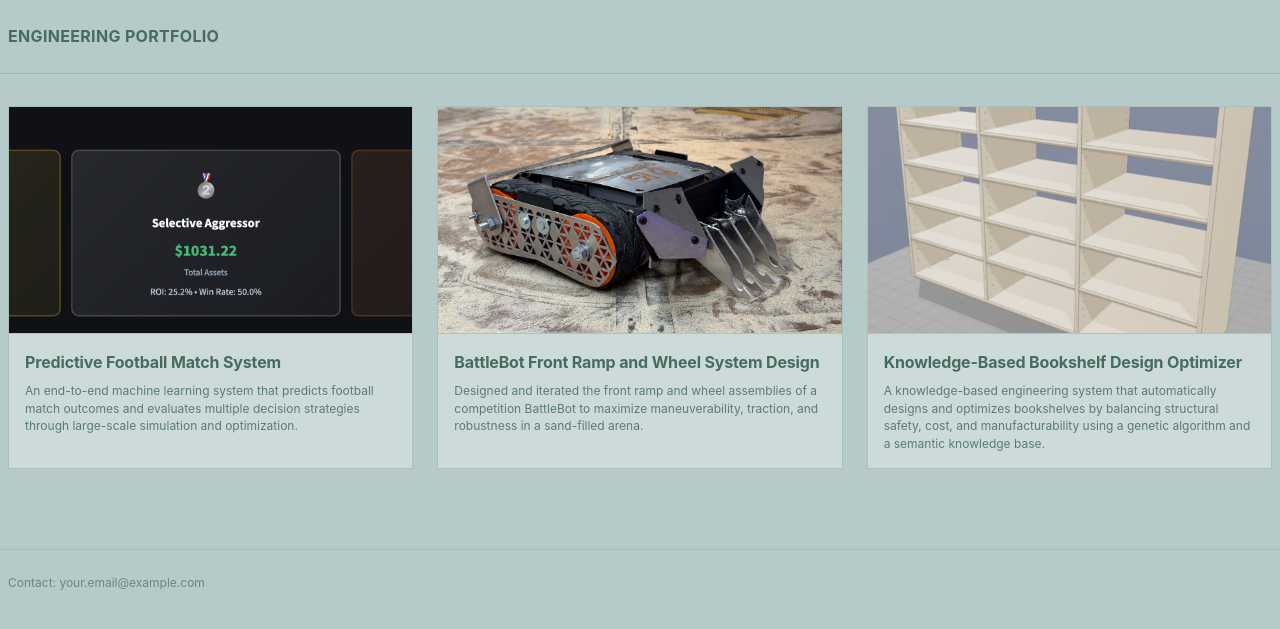
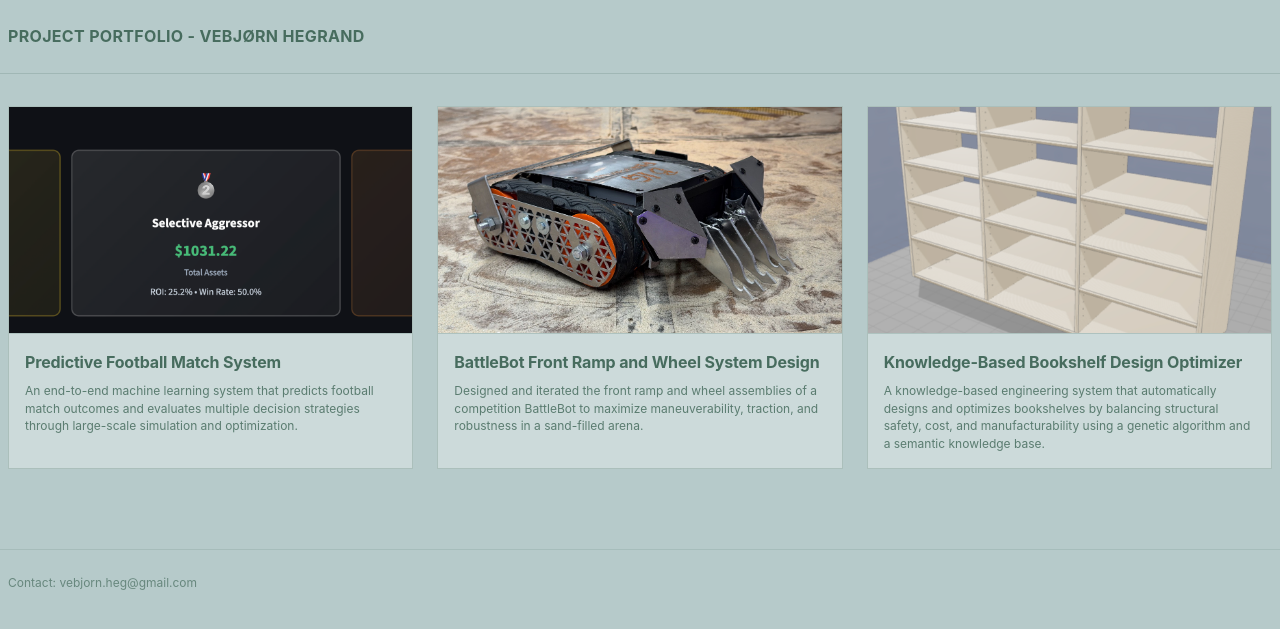
Before and after one commit to vebjornhegrand/portfolio, a Jekyll site: the page built from index.html, in a window 1280 px wide. Shown: the top 629 px of the page. Built offline with Jekyll 4.4.1, drawn with Linux system fonts in a browser that asks for light colours.

Commit message:
Fix GitHub Pages paths, update title and email

```diff
--- a/_config.yml
+++ b/_config.yml
@@ -1,8 +1,8 @@
 # Site Configuration
-title: "Engineering Portfolio"
+title: "Project Portfolio - Vebjørn Hegrand"
 description: "Visual-first engineering portfolio"
 url: "https://vebjornhegrand.github.io"
-baseurl: ""
+baseurl: "/portfolio"
 
 # Collections
 collections:
--- a/_layouts/default.html
+++ b/_layouts/default.html
@@ -19,7 +19,7 @@
 
   <footer class="site-footer">
     <div class="container">
-      <p>Contact: <a href="mailto:your.email@example.com">your.email@example.com</a></p>
+      <p>Contact: <a href="mailto:vebjorn.heg@gmail.com">vebjorn.heg@gmail.com</a></p>
     </div>
   </footer>
 </body>
```
